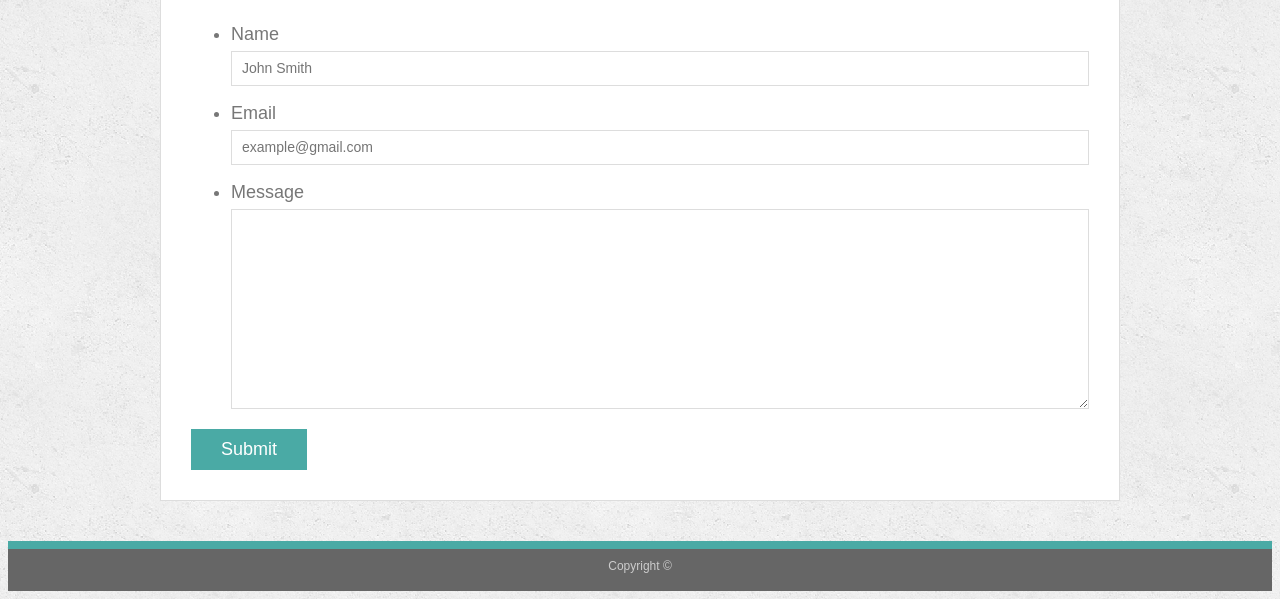
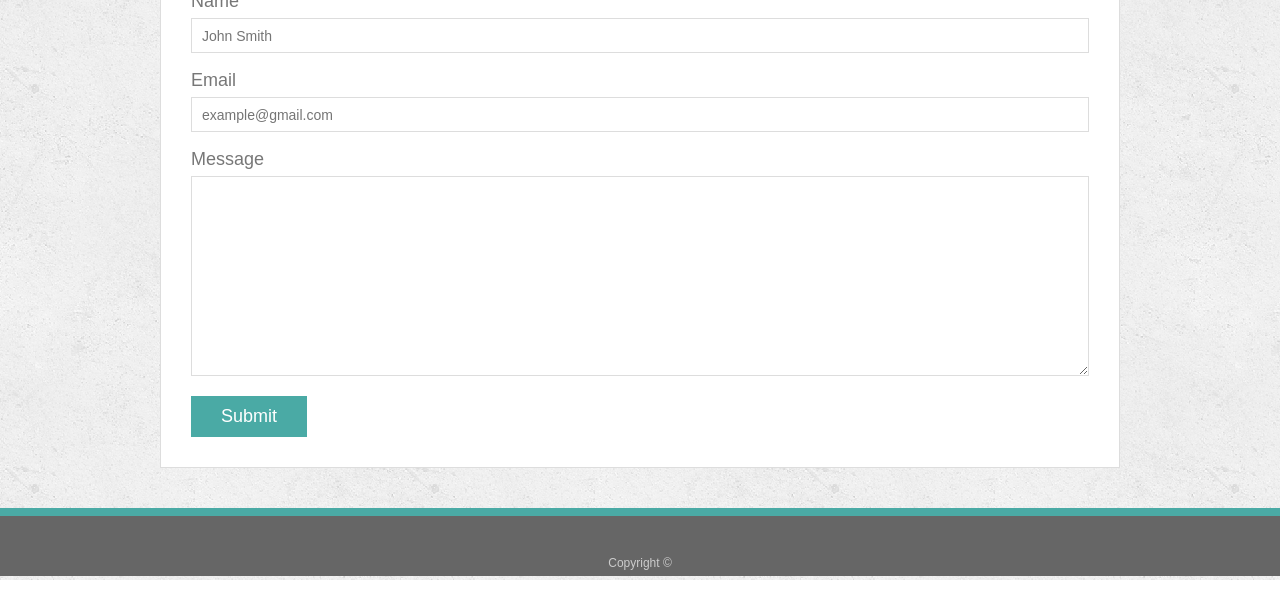
Before and after one commit to jian001qq2/Responsive-Portfolio, a plain HTML site: page contact.html in a window 1280 px wide. Shown: the part 269-868 px from the top of the page. Drawn offline with Linux system fonts and the light colour scheme.

Commit message:
Final Version

```diff
--- /dev/null
+++ b/assets/css/css-reset.css
@@ -0,0 +1,48 @@
+/* http://meyerweb.com/eric/tools/css/reset/
+   v2.0 | 20110126
+   License: none (public domain)
+*/
+
+html, body, div, span, applet, object, iframe,
+h1, h2, h3, h4, h5, h6, p, blockquote, pre,
+a, abbr, acronym, address, big, cite, code,
+del, dfn, em, img, ins, kbd, q, s, samp,
+small, strike, strong, sub, sup, tt, var,
+b, u, i, center,
+dl, dt, dd, ol, ul, li,
+fieldset, form, label, legend,
+table, caption, tbody, tfoot, thead, tr, th, td,
+article, aside, canvas, details, embed,
+figure, figcaption, footer, header, hgroup,
+menu, nav, output, ruby, section, summary,
+time, mark, audio, video {
+	margin: 0;
+	padding: 0;
+	border: 0;
+	font-size: 100%;
+	font: inherit;
+	vertical-align: baseline;
+}
+/* HTML5 display-role reset for older browsers */
+article, aside, details, figcaption, figure,
+footer, header, hgroup, menu, nav, section {
+	display: block;
+}
+body {
+	line-height: 1;
+}
+ol, ul {
+	list-style: none;
+}
+blockquote, q {
+	quotes: none;
+}
+blockquote:before, blockquote:after,
+q:before, q:after {
+	content: '';
+	content: none;
+}
+table {
+	border-collapse: collapse;
+	border-spacing: 0;
+}
--- a/assets/css/style.css
+++ b/assets/css/style.css
@@ -25,9 +25,10 @@ p {
   margin-bottom: 20px;
 }
 
-/* p:last-child {
-    margin-bottom: 0;
-  }*/
+p:last-child {
+  margin-bottom: 0;
+}
+
 h1,
 h2,
 h3 {
@@ -95,6 +96,7 @@ nav a:first-child {
 
 /* footer */
 footer {
+  padding: 30px 0;
   clear: both;
   font-size: 12px;
   color: #fff;
--- a/contact.html
+++ b/contact.html
@@ -6,6 +6,7 @@
   <meta charset="UTF-8">
   <meta name="viewport" content="width=device-width, initial-scale=1.0">
   <title>Contact | Your Name</title>
+  <link rel="stylesheet" type="text/css" href="assets/css/css-reset.css">
   <link rel="stylesheet" type="text/css" href="assets/css/style.css">
 </head>
 
```
Also changed, not shown: index.html (+1 -0 lines), portfolio.html (+1 -0 lines).
